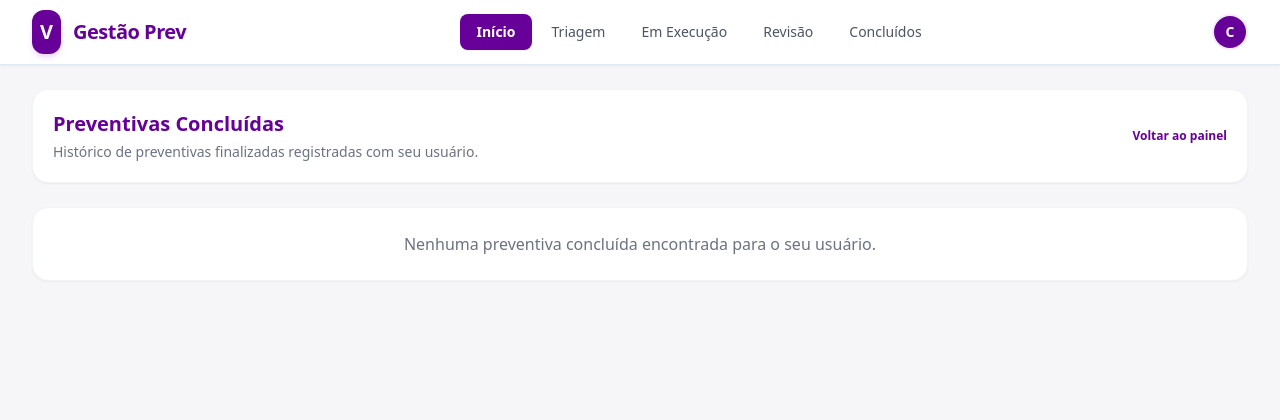
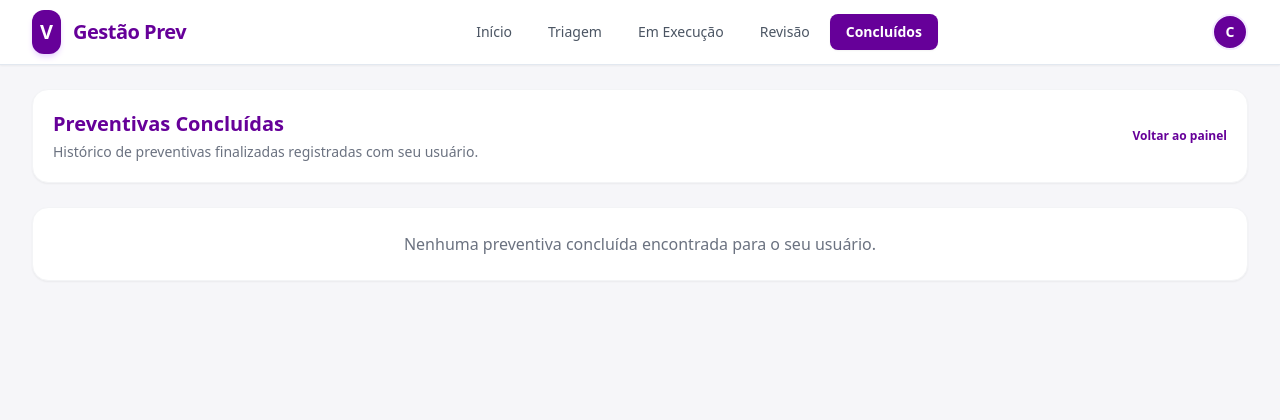
Before and after one commit to ClevertonRS/sistema_preventiva, a PHP site: page /concluidas in a window 1280 px wide. Shown: the top 420 px of the page. Run offline with PHP 8.4, Linux system fonts and the light colour scheme; the visitor is signed in with stand-in values (Sample User, id 1); tables that the repository leaves empty or names only in its code hold one stand-in row (values such as "Sample post"); some libraries are stand-ins or nearby versions.

Commit message:
feat: adiciona indicador visual de página ativa no menu

```diff
--- a/includes/footer.php
+++ b/includes/footer.php
@@ -1,25 +1,39 @@
     </main>
 
+    <?php
+      $currentPath = parse_url($_SERVER['REQUEST_URI'], PHP_URL_PATH);
+      $currentBase = explode('/', trim($currentPath, '/'))[0] ?: 'dashboard';
+      $navMap = [
+        'dashboard' => 'dashboard', 'triagem' => 'triagem',
+        'execucao' => 'execucao', 'revisao' => 'revisao',
+        'concluidas' => 'concluidas',
+        'preventivas' => 'dashboard', 'preventiva' => 'dashboard',
+        'execucao-detalhe' => 'execucao',
+        'revisao-detalhe' => 'revisao',
+        'concluidas-detalhe' => 'concluidas',
+      ];
+      $currentBase = $navMap[$currentBase] ?? '';
+    ?>
     <nav class="md:hidden fixed bottom-0 left-0 right-0 bg-white border-t border-vivo-grayBorder shadow-lg z-50 flex justify-between items-center h-16 px-1 overflow-x-auto">
-      <a href="/dashboard" class="flex flex-col items-center justify-center w-16 text-vivo-purple shrink-0">
+      <a href="/dashboard" class="flex flex-col items-center justify-center w-16 shrink-0 <?= $currentBase === 'dashboard' ? 'text-vivo-purple' : 'text-gray-400 hover:text-vivo-purple' ?>">
         <i data-lucide="home" class="w-5 h-5"></i>
-        <span class="text-[9px] mt-1 font-bold">Início</span>
+        <span class="text-[9px] mt-1 <?= $currentBase === 'dashboard' ? 'font-bold' : 'font-medium' ?>">Início</span>
       </a>
-      <a href="/triagem" class="flex flex-col items-center justify-center w-16 text-gray-400 hover:text-vivo-purple shrink-0">
+      <a href="/triagem" class="flex flex-col items-center justify-center w-16 shrink-0 <?= $currentBase === 'triagem' ? 'text-vivo-purple' : 'text-gray-400 hover:text-vivo-purple' ?>">
         <i data-lucide="list" class="w-5 h-5"></i>
-        <span class="text-[9px] mt-1 font-medium">Triagem</span>
+        <span class="text-[9px] mt-1 <?= $currentBase === 'triagem' ? 'font-bold' : 'font-medium' ?>">Triagem</span>
       </a>
-      <a href="/execucao" class="flex flex-col items-center justify-center w-16 text-gray-400 hover:text-vivo-purple shrink-0">
+      <a href="/execucao" class="flex flex-col items-center justify-center w-16 shrink-0 <?= $currentBase === 'execucao' ? 'text-vivo-purple' : 'text-gray-400 hover:text-vivo-purple' ?>">
         <i data-lucide="play-circle" class="w-5 h-5"></i>
-        <span class="text-[9px] mt-1 font-medium">Em Execução</span>
+        <span class="text-[9px] mt-1 <?= $currentBase === 'execucao' ? 'font-bold' : 'font-medium' ?>">Em Execução</span>
       </a>
-      <a href="/revisao" class="flex flex-col items-center justify-center w-16 text-gray-400 hover:text-vivo-purple shrink-0">
+      <a href="/revisao" class="flex flex-col items-center justify-center w-16 shrink-0 <?= $currentBase === 'revisao' ? 'text-vivo-purple' : 'text-gray-400 hover:text-vivo-purple' ?>">
         <i data-lucide="edit-3" class="w-5 h-5"></i>
-        <span class="text-[9px] mt-1 font-medium">Revisão</span>
+        <span class="text-[9px] mt-1 <?= $currentBase === 'revisao' ? 'font-bold' : 'font-medium' ?>">Revisão</span>
       </a>
-      <a href="/concluidas" class="flex flex-col items-center justify-center w-16 text-gray-400 hover:text-vivo-purple shrink-0">
+      <a href="/concluidas" class="flex flex-col items-center justify-center w-16 shrink-0 <?= $currentBase === 'concluidas' ? 'text-vivo-purple' : 'text-gray-400 hover:text-vivo-purple' ?>">
         <i data-lucide="check-circle" class="w-5 h-5"></i>
-        <span class="text-[9px] mt-1 font-medium">Concluído</span>
+        <span class="text-[9px] mt-1 <?= $currentBase === 'concluidas' ? 'font-bold' : 'font-medium' ?>">Concluído</span>
       </a>
     </nav>
 
--- a/includes/header.php
+++ b/includes/header.php
@@ -1,4 +1,17 @@
-<!doctype html>
+<?php
+  $currentPath = parse_url($_SERVER['REQUEST_URI'], PHP_URL_PATH);
+  $currentBase = explode('/', trim($currentPath, '/'))[0] ?: 'dashboard';
+  $navMap = [
+    'dashboard' => 'dashboard', 'triagem' => 'triagem',
+    'execucao' => 'execucao', 'revisao' => 'revisao',
+    'concluidas' => 'concluidas',
+    'preventivas' => 'dashboard', 'preventiva' => 'dashboard',
+    'execucao-detalhe' => 'execucao',
+    'revisao-detalhe' => 'revisao',
+    'concluidas-detalhe' => 'concluidas',
+  ];
+  $currentBase = $navMap[$currentBase] ?? '';
+?><!doctype html>
 <html lang="pt-BR">
   <head>
     <meta charset="UTF-8" />
@@ -65,11 +78,11 @@
           </div>
 
           <nav class="hidden md:flex space-x-1">
-            <a href="/dashboard" class="px-4 py-2 rounded-lg text-sm font-semibold bg-vivo-purple text-white shadow-sm transition-all">Início</a>
-            <a href="/triagem" class="px-4 py-2 rounded-lg text-sm font-medium text-gray-600 hover:text-vivo-purple hover:bg-vivo-purpleLight transition-all">Triagem</a>
-            <a href="/execucao" class="px-4 py-2 rounded-lg text-sm font-medium text-gray-600 hover:text-vivo-purple hover:bg-vivo-purpleLight transition-all">Em Execução</a>
-            <a href="/revisao" class="px-4 py-2 rounded-lg text-sm font-medium text-gray-600 hover:text-vivo-purple hover:bg-vivo-purpleLight transition-all">Revisão</a>
-            <a href="/concluidas" class="px-4 py-2 rounded-lg text-sm font-medium text-gray-600 hover:text-vivo-purple hover:bg-vivo-purpleLight transition-all">Concluídos</a>
+            <a href="/dashboard" class="px-4 py-2 rounded-lg text-sm transition-all <?= $currentBase === 'dashboard' ? 'font-semibold bg-vivo-purple text-white shadow-sm' : 'font-medium text-gray-600 hover:text-vivo-purple hover:bg-vivo-purpleLight' ?>">Início</a>
+            <a href="/triagem" class="px-4 py-2 rounded-lg text-sm transition-all <?= $currentBase === 'triagem' ? 'font-semibold bg-vivo-purple text-white shadow-sm' : 'font-medium text-gray-600 hover:text-vivo-purple hover:bg-vivo-purpleLight' ?>">Triagem</a>
+            <a href="/execucao" class="px-4 py-2 rounded-lg text-sm transition-all <?= $currentBase === 'execucao' ? 'font-semibold bg-vivo-purple text-white shadow-sm' : 'font-medium text-gray-600 hover:text-vivo-purple hover:bg-vivo-purpleLight' ?>">Em Execução</a>
+            <a href="/revisao" class="px-4 py-2 rounded-lg text-sm transition-all <?= $currentBase === 'revisao' ? 'font-semibold bg-vivo-purple text-white shadow-sm' : 'font-medium text-gray-600 hover:text-vivo-purple hover:bg-vivo-purpleLight' ?>">Revisão</a>
+            <a href="/concluidas" class="px-4 py-2 rounded-lg text-sm transition-all <?= $currentBase === 'concluidas' ? 'font-semibold bg-vivo-purple text-white shadow-sm' : 'font-medium text-gray-600 hover:text-vivo-purple hover:bg-vivo-purpleLight' ?>">Concluídos</a>
           </nav>
 
           <div class="flex items-center space-x-3">
```
